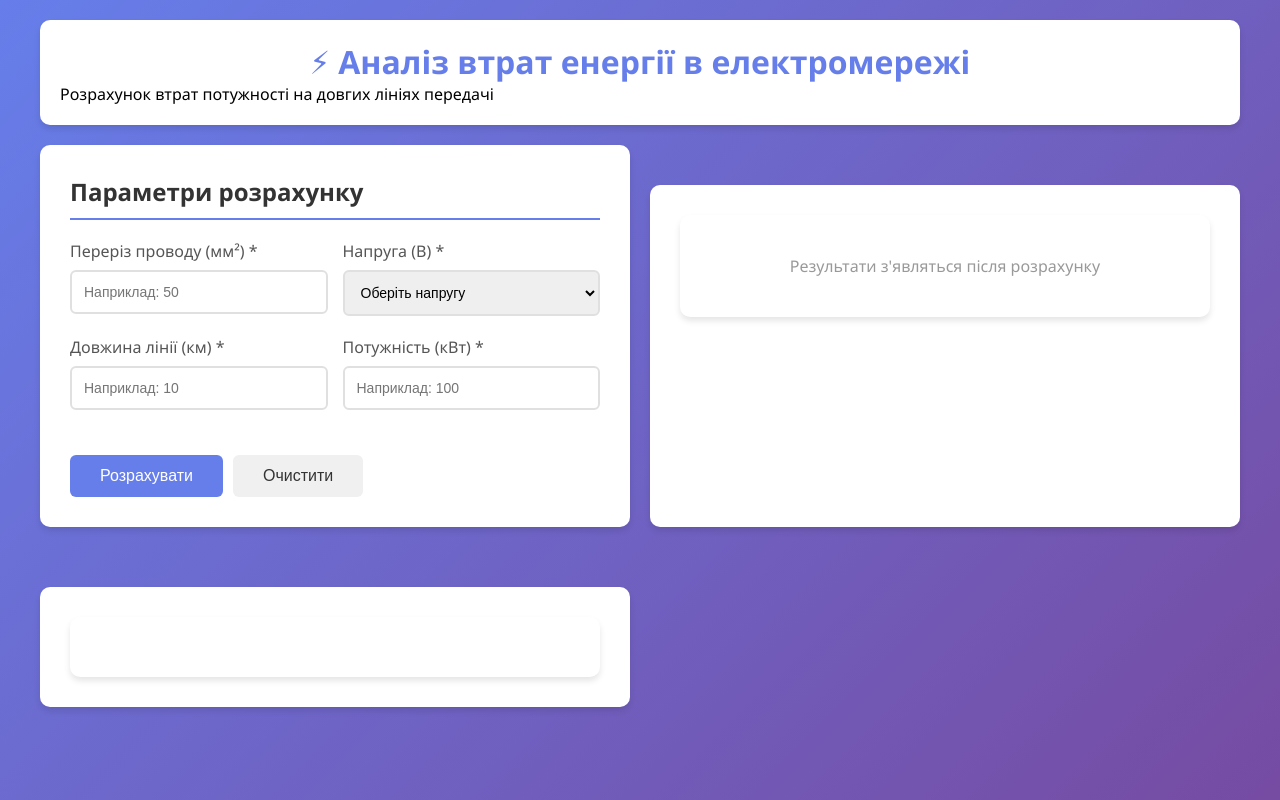
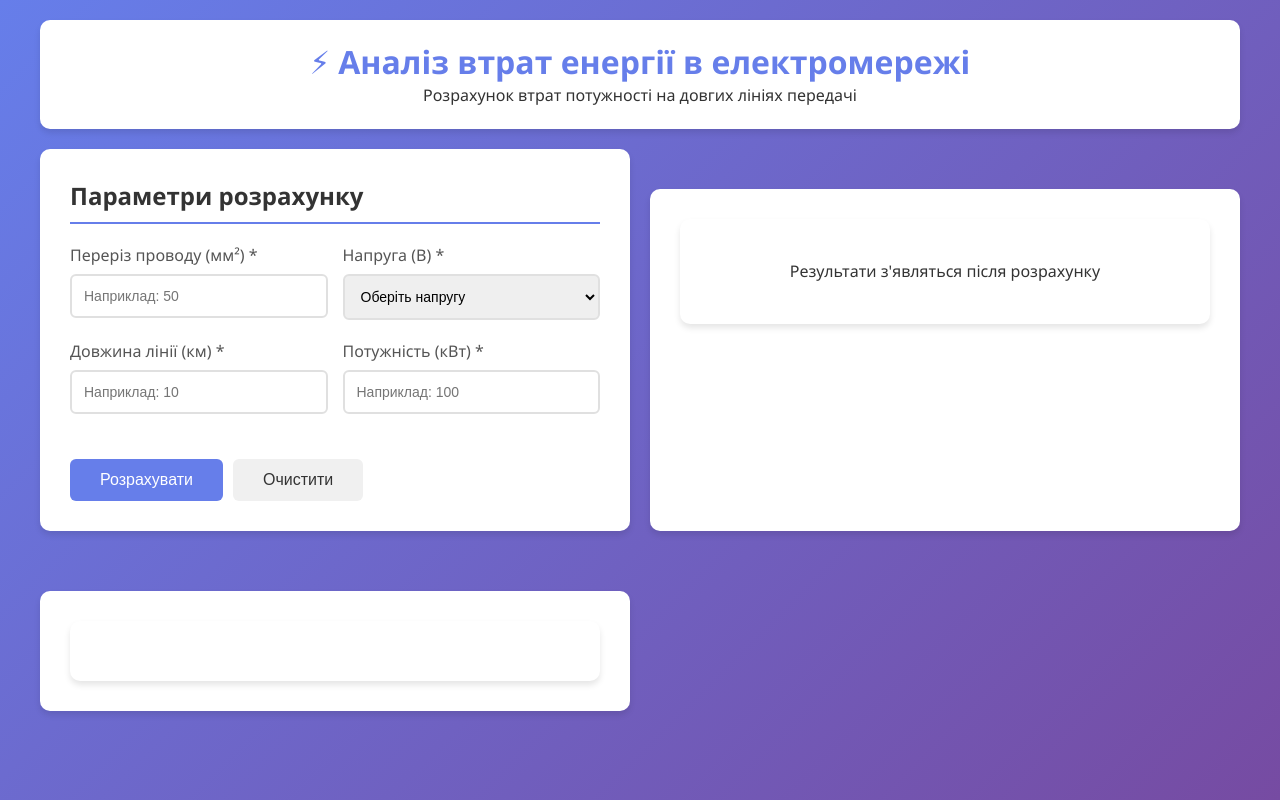
Before and after one commit to 64-bite/WEB, a plain HTML site: page PRJ3/project3WEB.html in a window 1280 px wide. Drawn offline with Linux system fonts and the light colour scheme.

Commit message:
Refactor CSS styles for improved structure and readability

```diff
--- a/PRJ3/style.css
+++ b/PRJ3/style.css
@@ -9,6 +9,12 @@ body {
 	background: linear-gradient(135deg, #667eea 0%, #764ba2 100%);
 	min-height: 100vh;
 	padding: 20px;
+}
+
+p {
+	color: #333;
+	line-height: 1.6;
+	text-align: center;
 }
 
 .container {
```
